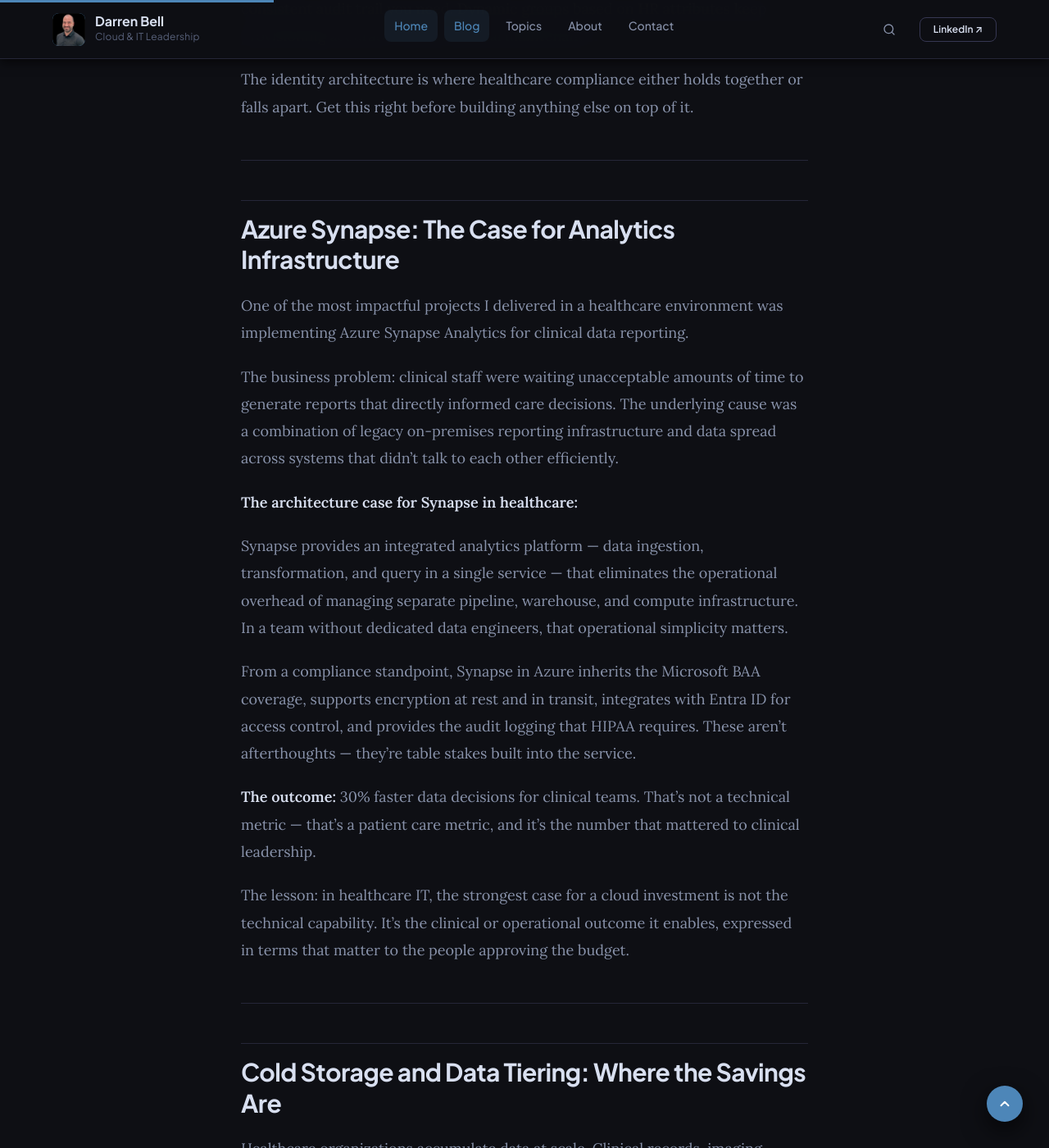
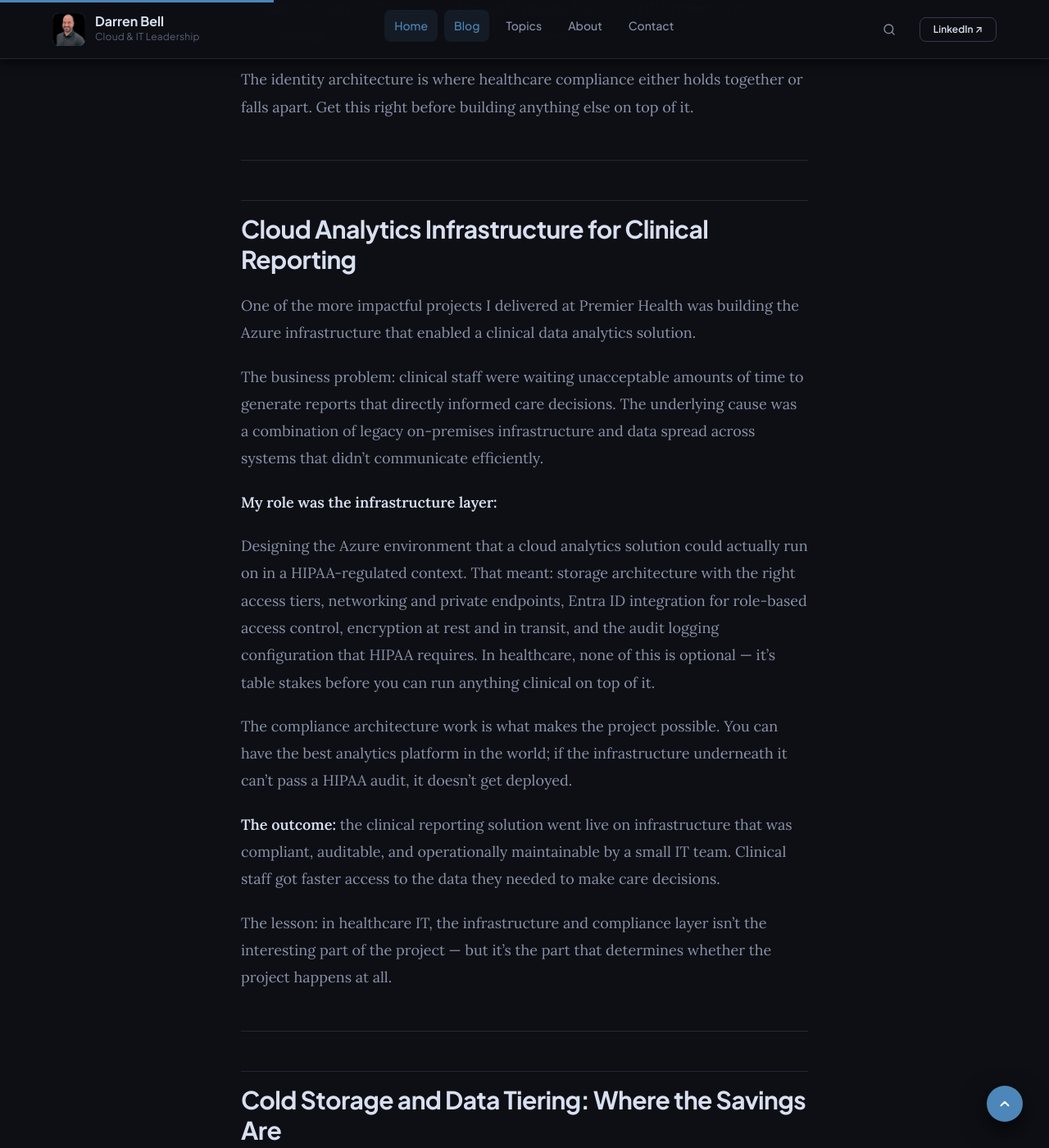
Before and after one commit to darrenbell09/DB_Blog, a Jekyll site: the page built from _posts/2024-02-05-multi-cloud-architecture-patterns.md, in a window 1280 px wide and 1400 px high, scrolled down 1862 px. Shown: the whole window at 82% size. Built offline with Jekyll 4.4.1, drawn with Linux system fonts in a browser that asks for light colours; comment, search, counter and statistics services are not loaded; some of the changed text lies outside the part shown.

Commit message:
Add IT Operations topic, remove all Synapse references
- Topics grid: IT Leadership → IT Operations (service delivery, incident
  management, change control, vendor management, SLA ownership)
- Hero badge updated to match
- About page expertise section updated to IT Operations & Service Delivery
- All Synapse/Synapse Analytics references removed from 5 files
- Azure healthcare post: reframe section as 'Cloud Analytics Infrastructure'
  — honest about building the infra layer, not the analytics platform itself

https://claude.ai/code/session_017PKE5vkCB3o9Qj9NWR6azF

```diff
--- a/_posts/2024-02-05-multi-cloud-architecture-patterns.md
+++ b/_posts/2024-02-05-multi-cloud-architecture-patterns.md
@@ -4,7 +4,7 @@ title: "Azure in a Healthcare Environment: Architecture Decisions That Actually
 subtitle: "Building cloud infrastructure in regulated environments means every design decision carries compliance weight. Here's how to think about it."
 date: 2026-04-09
 category: Cloud Architecture
-tags: [Azure, healthcare IT, HIPAA, Entra ID, Synapse Analytics, cloud architecture, compliance]
+tags: [Azure, healthcare IT, HIPAA, Entra ID, cloud architecture, compliance, analytics infrastructure]
 excerpt: "Cloud architecture in healthcare isn't just about what works technically — it's about what holds up under a compliance audit, what your BAAs actually cover, and what you can defend to clinical leadership. Here's the framework I use."
 ---
 
@@ -34,21 +34,21 @@ The identity architecture is where healthcare compliance either holds together o
 
 ---
 
-## Azure Synapse: The Case for Analytics Infrastructure
+## Cloud Analytics Infrastructure for Clinical Reporting
 
-One of the most impactful projects I delivered in a healthcare environment was implementing Azure Synapse Analytics for clinical data reporting.
+One of the more impactful projects I delivered at Premier Health was building the Azure infrastructure that enabled a clinical data analytics solution.
 
-The business problem: clinical staff were waiting unacceptable amounts of time to generate reports that directly informed care decisions. The underlying cause was a combination of legacy on-premises reporting infrastructure and data spread across systems that didn't talk to each other efficiently.
+The business problem: clinical staff were waiting unacceptable amounts of time to generate reports that directly informed care decisions. The underlying cause was a combination of legacy on-premises infrastructure and data spread across systems that didn't communicate efficiently.
 
-**The architecture case for Synapse in healthcare:**
+**My role was the infrastructure layer:**
 
-Synapse provides an integrated analytics platform — data ingestion, transformation, and query in a single service — that eliminates the operational overhead of managing separate pipeline, warehouse, and compute infrastructure. In a team without dedicated data engineers, that operational simplicity matters.
+Designing the Azure environment that a cloud analytics solution could actually run on in a HIPAA-regulated context. That meant: storage architecture with the right access tiers, networking and private endpoints, Entra ID integration for role-based access control, encryption at rest and in transit, and the audit logging configuration that HIPAA requires. In healthcare, none of this is optional — it's table stakes before you can run anything clinical on top of it.
 
-From a compliance standpoint, Synapse in Azure inherits the Microsoft BAA coverage, supports encryption at rest and in transit, integrates with Entra ID for access control, and provides the audit logging that HIPAA requires. These aren't afterthoughts — they're table stakes built into the service.
+The compliance architecture work is what makes the project possible. You can have the best analytics platform in the world; if the infrastructure underneath it can't pass a HIPAA audit, it doesn't get deployed.
 
-**The outcome:** 30% faster data decisions for clinical teams. That's not a technical metric — that's a patient care metric, and it's the number that mattered to clinical leadership.
+**The outcome:** the clinical reporting solution went live on infrastructure that was compliant, auditable, and operationally maintainable by a small IT team. Clinical staff got faster access to the data they needed to make care decisions.
 
-The lesson: in healthcare IT, the strongest case for a cloud investment is not the technical capability. It's the clinical or operational outcome it enables, expressed in terms that matter to the people approving the budget.
+The lesson: in healthcare IT, the infrastructure and compliance layer isn't the interesting part of the project — but it's the part that determines whether the project happens at all.
 
 ---
 
```
Also changed, not shown: _posts/2024-01-15-welcome-to-my-blog.md (+1 -1 lines), _posts/2024-04-08-from-engineer-to-director-lessons-in-tech-leadership.md (+1 -1 lines), about.html (+7 -6 lines), index.html (+5 -5 lines).
